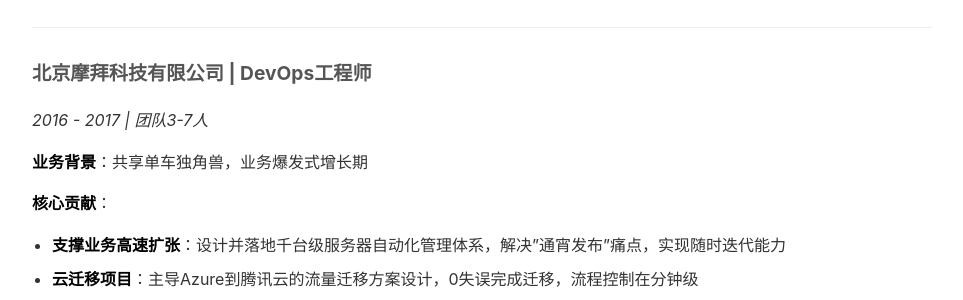
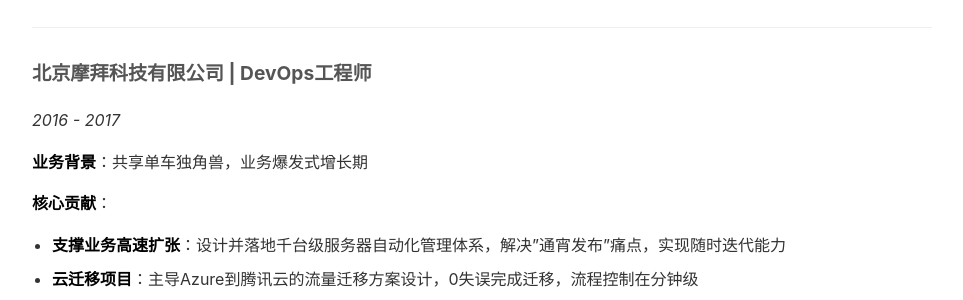
Before and after one commit to SingleCorner/SingleCorner.github.io, a Jekyll site: the page built from profile.md, in a window 1280 px wide and 900 px high, scrolled down 1836 px. Shown: the part 150-450 px from the top of the window, without its empty margins (158-1121 px from the left). Built offline with Jekyll 4.4.1, drawn with Linux system fonts in a browser that asks for light colours.

Commit message:
chore: 删除摩拜团队规模信息

```diff
--- a/profile.md
+++ b/profile.md
@@ -110,7 +110,7 @@
 ---
 
 ### 北京摩拜科技有限公司 | DevOps工程师
-*2016 - 2017 | 团队3-7人*
+*2016 - 2017*
 
 **业务背景**：共享单车独角兽，业务爆发式增长期
 
```
